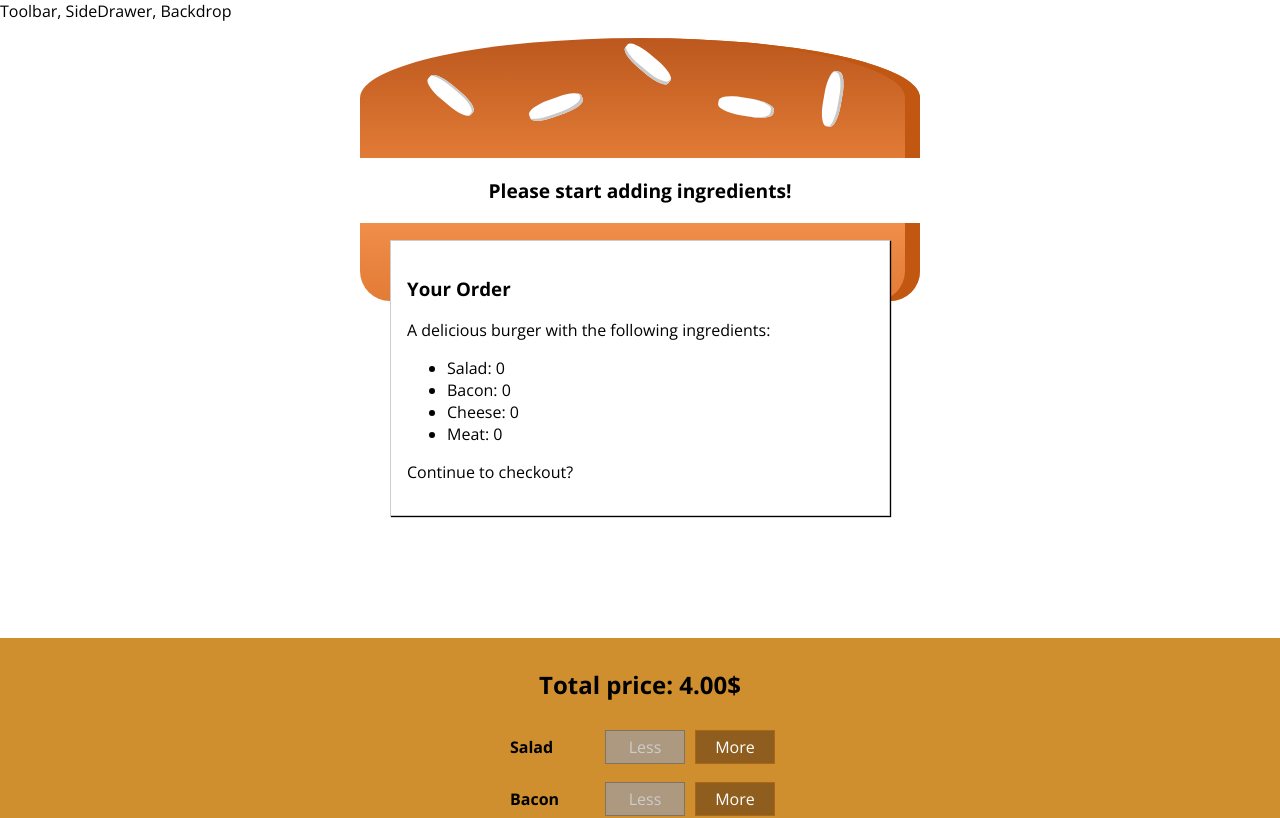
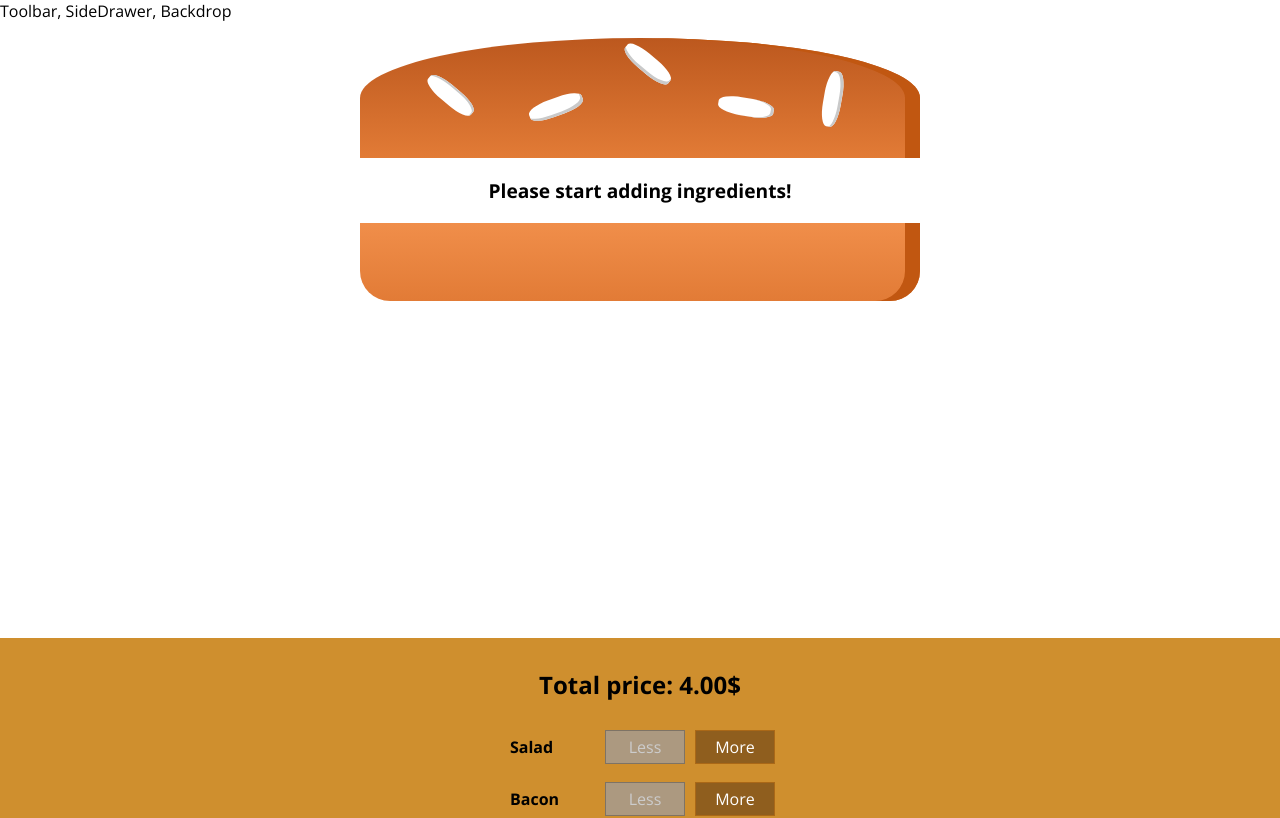
Before and after one commit to ruan65/burger_builder, a React app: page / in a window 1280 px wide. Shown: the top 818 px of the page. Built offline with nearby package versions, Linux system fonts and the light colour scheme.

Commit message:
show order summary

```diff
--- a/src/components/Burger/BuildControls/BuildControls.js
+++ b/src/components/Burger/BuildControls/BuildControls.js
@@ -12,20 +12,22 @@ const controls = [
 const buildControls = ( props ) =>
   <div className={classes.BuildControls}>
 
-    <h2>Total price: <strong>{props.price.toFixed(2)}</strong>$</h2>
+    <h2>Total price: <strong>{props.price.toFixed( 2 )}</strong>$</h2>
 
     {controls.map( ctrl =>
 
       <BuildControl
         key={ctrl.label}
         label={ctrl.label}
-        added={() => props.ingredientChange(ctrl.type, true)}
-        removed={() => props.ingredientChange(ctrl.type, false)}
+        added={() => props.ingredientChange( ctrl.type, true )}
+        removed={() => props.ingredientChange( ctrl.type, false )}
         ingrCount={props.ingredients[ctrl.type]}
       />
     )}
 
-    <button className={classes.OrderButton} disabled={props.price < 4.1}>ORDER NOW</button>
+    <button className={classes.OrderButton}
+            disabled={props.price < 4.1}
+            onClick={props.orderClicked}>ORDER NOW</button>
   </div>
 
 export default buildControls
--- a/src/components/UI/Modal/Modal.css
+++ b/src/components/UI/Modal/Modal.css
@@ -9,7 +9,7 @@
   left: 15%;
   top: 30%;
   box-sizing: border-box;
-  transition: all 0.3s ease-out;
+  transition: all 1s ease-out;
 }
 
 @media (min-width: 600px) {
--- a/src/components/UI/Modal/Modal.js
+++ b/src/components/UI/Modal/Modal.js
@@ -1,8 +1,15 @@
 import React from 'react'
 import classes from './Modal.css'
 
-const modal = (props) =>
-  <div className={classes.Modal}>
+const modal = ( props ) =>
+  <div className={classes.Modal}
+       style={
+         {
+           transform: props.show ? 'translateY(0)' : 'translateY(-100vh)',
+           opacity: props.show ? .5 : 0
+         }
+       }
+  >
     {props.children}
   </div>
 
--- a/src/containers/BurgerBuilder/BurgerBuilder.js
+++ b/src/containers/BurgerBuilder/BurgerBuilder.js
@@ -20,8 +20,13 @@ class BurgerBuilder extends Component {
         cheese: 0,
         meat: 0
       },
-      totalPrice: 4
+      totalPrice: 4,
+      ordered: false
     }
+  }
+
+  orderHandler = () => {
+    this.setState( { ordered: !this.state.ordered } )
   }
 
   changeIngredientHandler = ( type, added ) => {
@@ -40,22 +45,32 @@ class BurgerBuilder extends Component {
 
     this.setState( {
       ingredients: updatedIngredients,
-      totalPrice: added ? oldPrice +  ingrPrice : oldPrice - ingrPrice
+      totalPrice: added ? oldPrice + ingrPrice : oldPrice - ingrPrice
     } )
   }
 
   render() {
 
+    // let orderSummary = null
+    //
+    // if (this.state.ordered) {
+    //   orderSummary =
+    //     <Modal>
+    //       <OrderSummary ingredients={this.state.ingredients}/>
+    //     </Modal>
+    // }
+
     return (
       <Aux>
-        <Modal>
-          <OrderSummary ingredients={this.state.ingredients}/>
+        <Modal show={this.state.ordered}>
+          <OrderSummary ingredients={this.state.ingredients} />
         </Modal>
-        <Burger ingredients={this.state.ingredients} />
+        <Burger ingredients={this.state.ingredients}/>
         <BuildControls
           ingredientChange={this.changeIngredientHandler}
           ingredients={this.state.ingredients}
           price={this.state.totalPrice}
+          orderClicked={this.orderHandler}
         />
       </Aux>
     )
```
